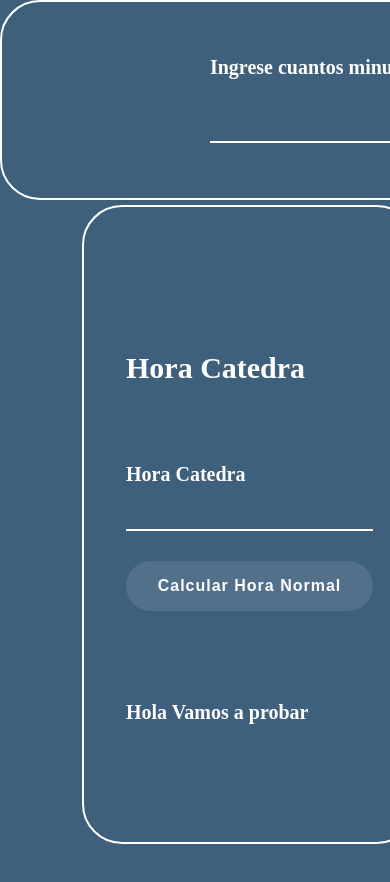
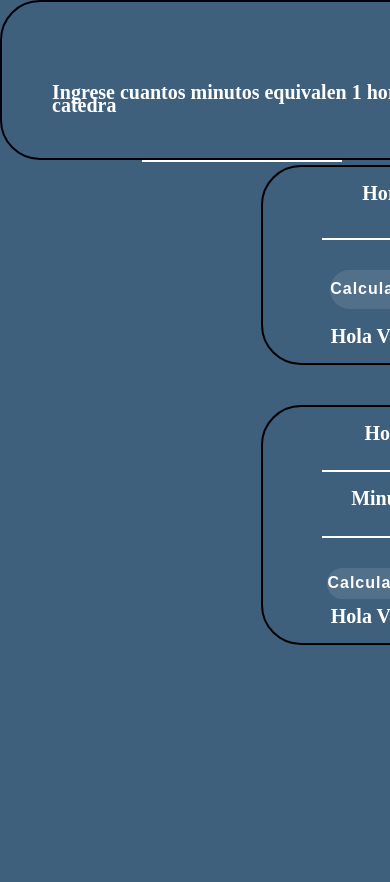
Before and after one commit to JoaquinT04/Proyecto-hora-catedra-a-hora-comun, a plain HTML site: page index.html in a window 390 px wide. Shown: the top 882 px of the page. Before the commit the page ends 844 px from the top, so only its background shows below. Drawn offline with Linux system fonts and the light colour scheme.

Commit message:
Agregando el responsive desing

```diff
--- a/css/main.css
+++ b/css/main.css
@@ -14,7 +14,7 @@ button{
     cursor: pointer;
 }
 .main{
-    height: 100%;
+    height: 100vh;
 }
 
 .input{
--- /dev/null
+++ b/css/style-main-mobile.css
@@ -0,0 +1,81 @@
+
+body{
+    /*Mobile*/
+    width: 100vh;
+    height: 100%;
+}
+
+
+.input{
+    /*mobile*/
+    width: 200px;
+}
+
+.main--cambio__horas{
+    /*mobile*/
+    grid-template-rows: 160px 1fr;
+}
+.valor__hora--catedra--container{
+
+    /*mobile*/
+    min-height: 140px;
+    min-width: 322px;
+    max-width: 484px;
+    border: 2px solid rgb(2, 0, 7);
+    grid-row: span 1;
+}
+.main--hora__catedra--valor{
+    /*Mobile*/
+    justify-content: flex-end;
+    align-items: center;
+}
+
+.forms--container{
+    /*Mobile*/
+    min-width: 322px;
+    max-width: 484px;
+    height: 100vh;
+    display: flex;
+    flex-direction: column;
+}
+/*Mobile*/
+.forms--container section{
+    min-width: 320px;
+    height: 200px;
+    margin-bottom: 30px;
+    padding: 20px 0;
+}
+.main--hora-catedra{
+    /*Mobile*/
+    align-items: center;
+    border-color: black;
+}
+.hora-catedra__tittle
+{
+    /*Mobile*/
+    font-size: 2rem;
+    display:none;
+}
+.hora__catedra{
+    /*Mobile*/
+    align-items: center;
+    min-height: 100px;
+}
+.respuesta__hora--normal{
+    /*Mobile*/
+    margin-top: 10px;
+}
+.main--hora__normal{
+    /*mobile*/
+    border-color: black;
+    min-height:240px ;
+    align-items: center;
+}
+.hora-normal__tittle{
+    display: none;
+}
+.hora__normal{
+    /*mobile*/
+    align-items: center;
+    min-height: 100px;
+}
--- a/index.html
+++ b/index.html
@@ -5,6 +5,7 @@
         <meta http-equiv="X-UA-Compatible" content="IE=edge">
         <meta name="viewport" content="width=device-width, initial-scale=1.0">
         <link rel="stylesheet" href="./css/main.css">
+        <link rel="stylesheet" href="./css/style-main-mobile.css" media="(max-width:480px)">
         <title>Hora catedra</title>
     </head>
     <body>
@@ -51,5 +52,10 @@
 
             </section>
         </main>
+
+
+
+
+        <script src="./index.js"></script>
     </body>
 </html>
```
Also changed, not shown: index.js (added).
